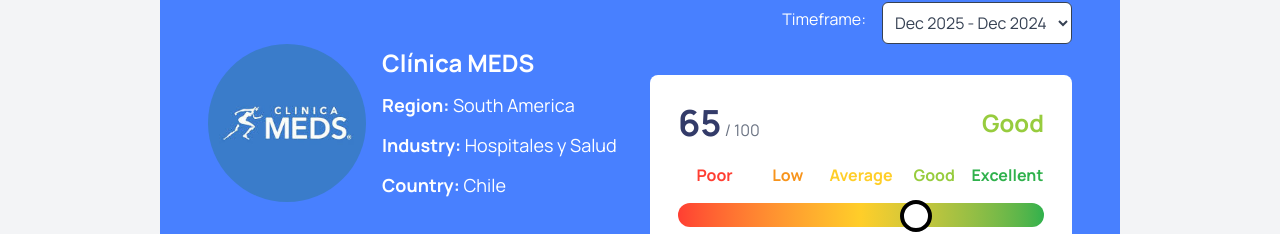
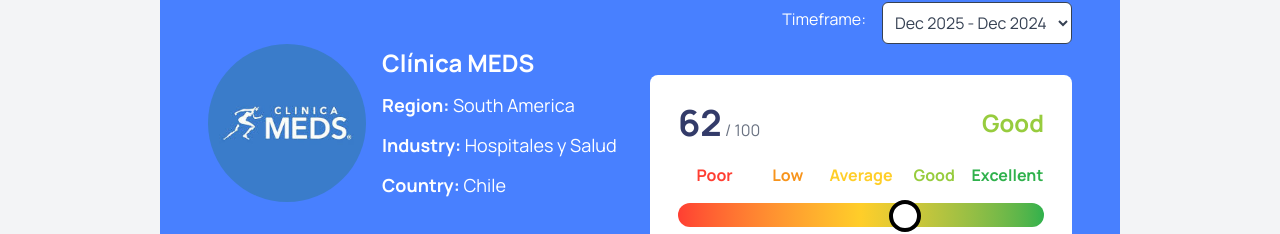
Before and after one commit to SSIndex/MonitorPOC, a Next.js app in the folder monitor/: page /sasb in a window 1280 px wide. Shown: the part 130-364 px from the top of the page. Built offline with nearby package versions, Linux system fonts and the light colour scheme.

Commit message:
refactor(sasb/page): ADD card component and delete example card component

```diff
--- a/monitor/src/_components/card.tsx
+++ b/monitor/src/_components/card.tsx
@@ -103,33 +103,3 @@ export const Card: React.FC<CardProps> = ({
     </section>
   );
 };
-
-// Example usage
-const ExampleCard: React.FC = () => {
-  const generalScore = 65; // Example score
-  const mockMinValue = 0;
-  const mockMaxValue = 100;
-
-  // Mock categorizeScore function
-  const categorizeScore = (score: number): string => {
-    if (score < 20) return "Poor";
-    if (score < 40) return "Low";
-    if (score < 60) return "Average";
-    if (score < 80) return "Good";
-    return "Excellent";
-  };
-
-  return (
-    <Card
-      companyName="Clínica MEDS"
-      industry="Hospitales y Salud"
-      country="Chile"
-      region="South America"
-      overview={categorizeScore(generalScore)}
-      overviewGraph={<ExampleGaugeChart />}
-      datePicker={<DatePickerYearly />}
-    />
-  );
-};
-
-export default ExampleCard;
--- a/monitor/src/app/sasb/page.tsx
+++ b/monitor/src/app/sasb/page.tsx
@@ -1,7 +1,7 @@
 "use client";
 
 import { Table } from "@/_components/table";
-import ExampleCard from "@/_components/card";
+import { Card } from "@/_components/card";
 import {
   dimensionFooterData,
   overallScoreSASBData,
@@ -9,8 +9,21 @@ import {
   subNestedColumns,
 } from "@/_mocks/data";
 import { usePagination } from "@/_hooks/usePagination";
+import { useGetOverallScoreSASB } from "@/_handlers/requests/sasb";
+import { GaugeChart } from "@/_components/gauge_chart";
+import DatePickerYearly from "@/_components/date_picker";
+
+const categorizeScore = (score: number): string => {
+  if (score < 20) return "Poor";
+  if (score < 40) return "Low";
+  if (score < 60) return "Average";
+  if (score < 80) return "Good";
+  return "Excellent";
+};
 
 export default function SASBAnalysis() {
+  const { data: overallScoreSASB, error, isLoading } = useGetOverallScoreSASB();
+
   const {
     pageSize,
     setPageSize,
@@ -27,9 +40,27 @@ export default function SASBAnalysis() {
     defaultInitialSortColumn: "review",
   });
 
+  if (isLoading) return <div>Loading...</div>;
+  if (error) return <div>Error: {error.message}</div>;
+
   return (
     <>
-      <ExampleCard />
+      <Card
+        companyName={overallScoreSASB.companyName}
+        industry={overallScoreSASB.industryName}
+        country={overallScoreSASB.countryName}
+        region={overallScoreSASB.regionName}
+        overview={categorizeScore(overallScoreSASB.summary.score)}
+        overviewGraph={
+          <GaugeChart
+            score={overallScoreSASB.summary.score}
+            scoreText={categorizeScore(overallScoreSASB.summary.score)}
+            minValue={0}
+            maxValue={100}
+          />
+        }
+        datePicker={<DatePickerYearly />}
+      />
       {/* SASB Impact Analysis Section */}
       <section className="pt-6 mt-6">
         <h4 className="text-xl font-bold text-primary">SASB Impact Analysis</h4>
```
